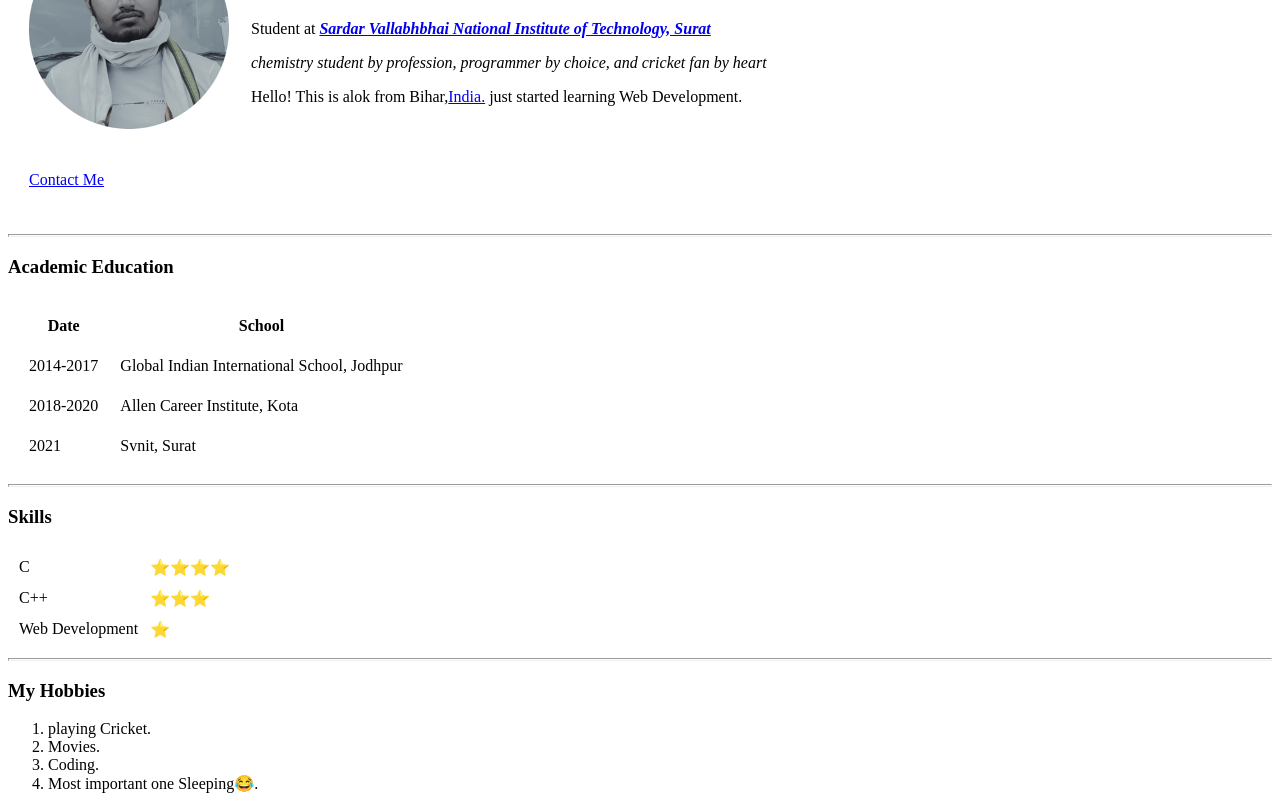
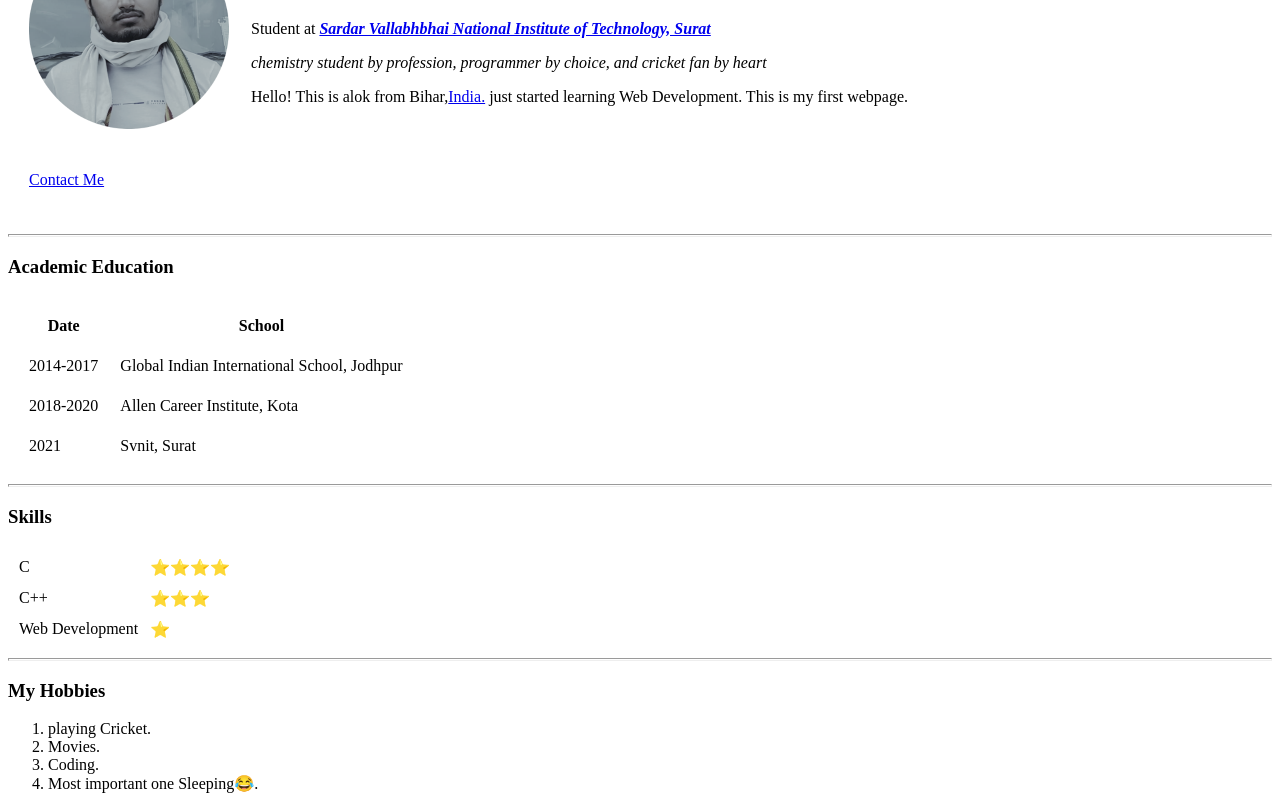
Before and after one commit to alokkumar9019/cv, a plain HTML site: page index.html in a window 1280 px wide. Shown: the part 100-909 px from the top of the page. Drawn offline with Linux system fonts and the light colour scheme.

Commit message:
Update index.html

```diff
--- a/index.html
+++ b/index.html
@@ -14,7 +14,7 @@
         <h1>Alok Kumar Singh, Msc(Chemistry)</h1>
         <p>Student at <em><strong><a href="https://www.svnit.ac.in/">Sardar Vallabhbhai National Institute of Technology, Surat</a></strong></em></p>
         <p><em> chemistry student by profession, programmer by choice, and cricket fan by heart</em></p>
-        <p>Hello! This is alok from Bihar,<a href="https://en.wikipedia.org/wiki/India">India.</a> just started learning Web Development.</p>
+        <p>Hello! This is alok from Bihar,<a href="https://en.wikipedia.org/wiki/India">India.</a> just started learning Web Development. This is my first webpage.</p>
       </td>
     </tr>
     <tr>
```
